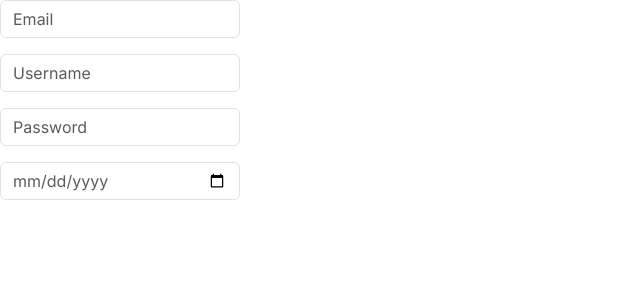
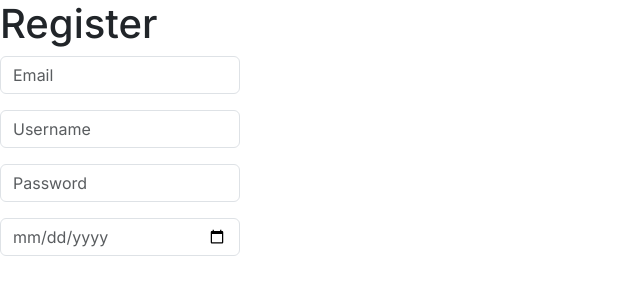
Before and after one commit to keyprocedure/social-playlist-network, a Next.js app in the folder application/beatlink/: page /register in a window 1280 px wide. Shown: the top 300 px of the page, without its empty margins (0-640 px from the left). Built offline with nearby package versions, Linux system fonts and the light colour scheme.

Commit message:
add Register header

```diff
--- a/application/beatlink/src/app/components/RegisterPage/RegisterPageLayout.js
+++ b/application/beatlink/src/app/components/RegisterPage/RegisterPageLayout.js
@@ -25,6 +25,8 @@ export default function RegisterPageLayout() {
 	}
 
 	return (
+		<>
+			<h1>Register</h1>
 			<div className="d-flex flex-column form-container">
 				<div className="input-group mb-3">
 					<CustomInput
@@ -58,5 +60,6 @@ export default function RegisterPageLayout() {
 						onChange={handleBirthdayChange}></CustomInput>
 				</div>
 			</div>
+		</>
 	);
 }
```
Lines whose indentation alone changed are shown as unchanged.
